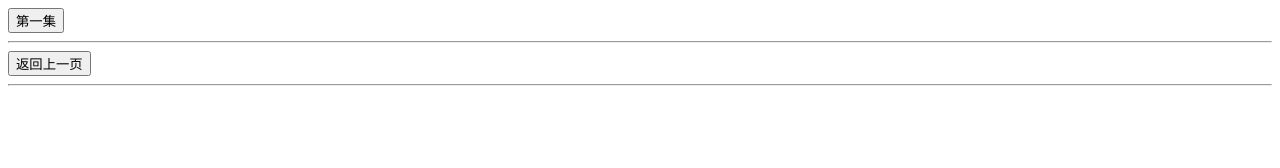
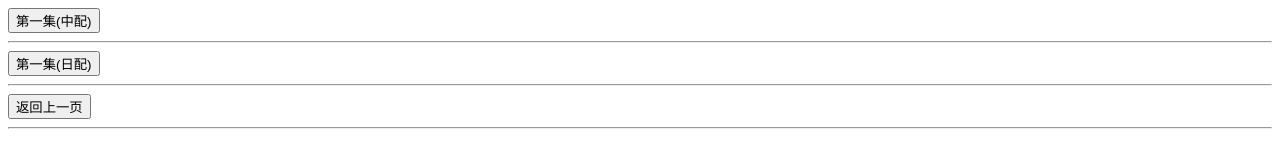
Before and after one commit to huangshan0216/hs, a plain HTML site: page sp3.html in a window 1280 px wide. Drawn offline with Linux system fonts and the light colour scheme.

Commit message:
Update sp3.html

```diff
--- a/sp3.html
+++ b/sp3.html
@@ -5,8 +5,12 @@
 	<title>明日方舟:黎明前奏</title>
   </head>
   <body>
-<a href="">
-    <button>第一集</button>
+<a href="https://acgngame.cloud/video?p=%2Fmrfz01%E4%B8%AD%E9%85%8D.mp4&id=x7XlkTv">
+    <button>第一集(中配)</button>
+</a>
+<hr/>
+<a href="https://acgngame.cloud/video?p=%2Fmrfz01%E6%97%A5%E9%85%8D.mp4&id=rxZD6uv">
+    <button>第一集(日配)</button>
 </a>
 <hr/>
 <input type="button" name="Submit" onclick="javascript:history.back(-1);" value="返回上一页">
```
